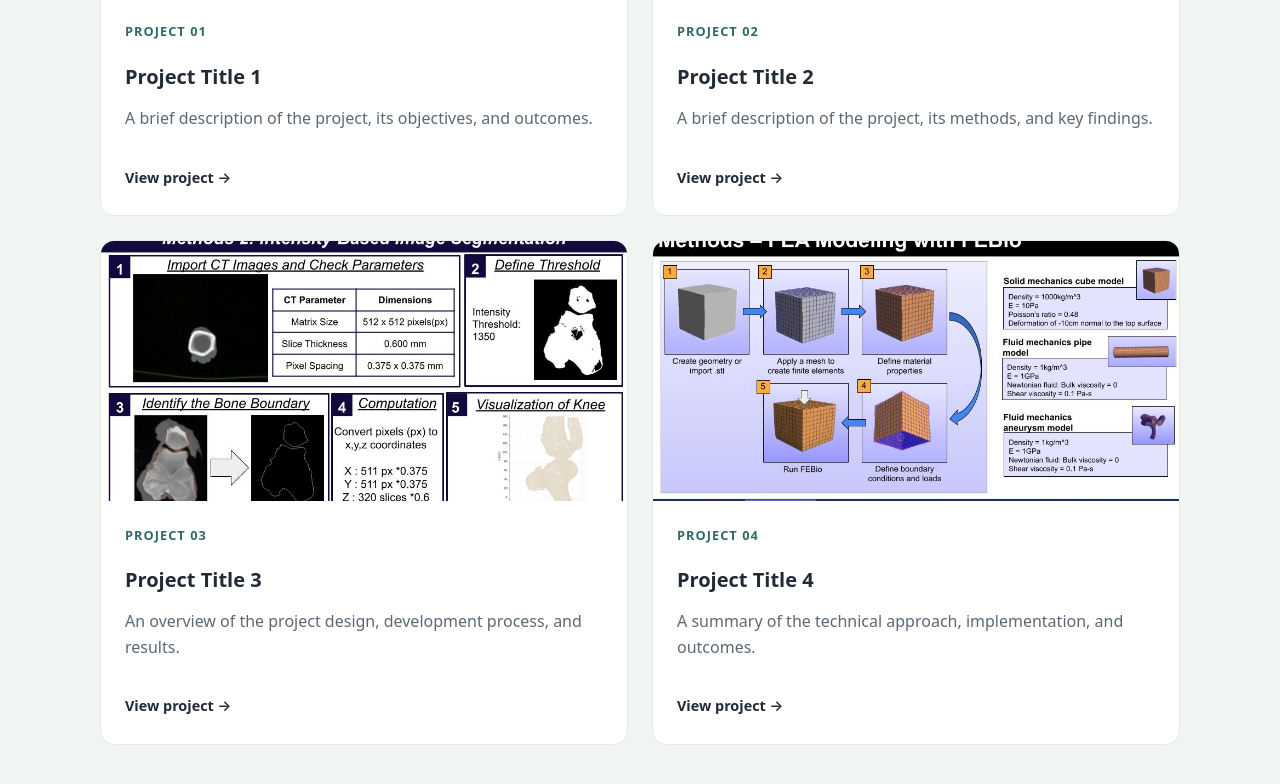
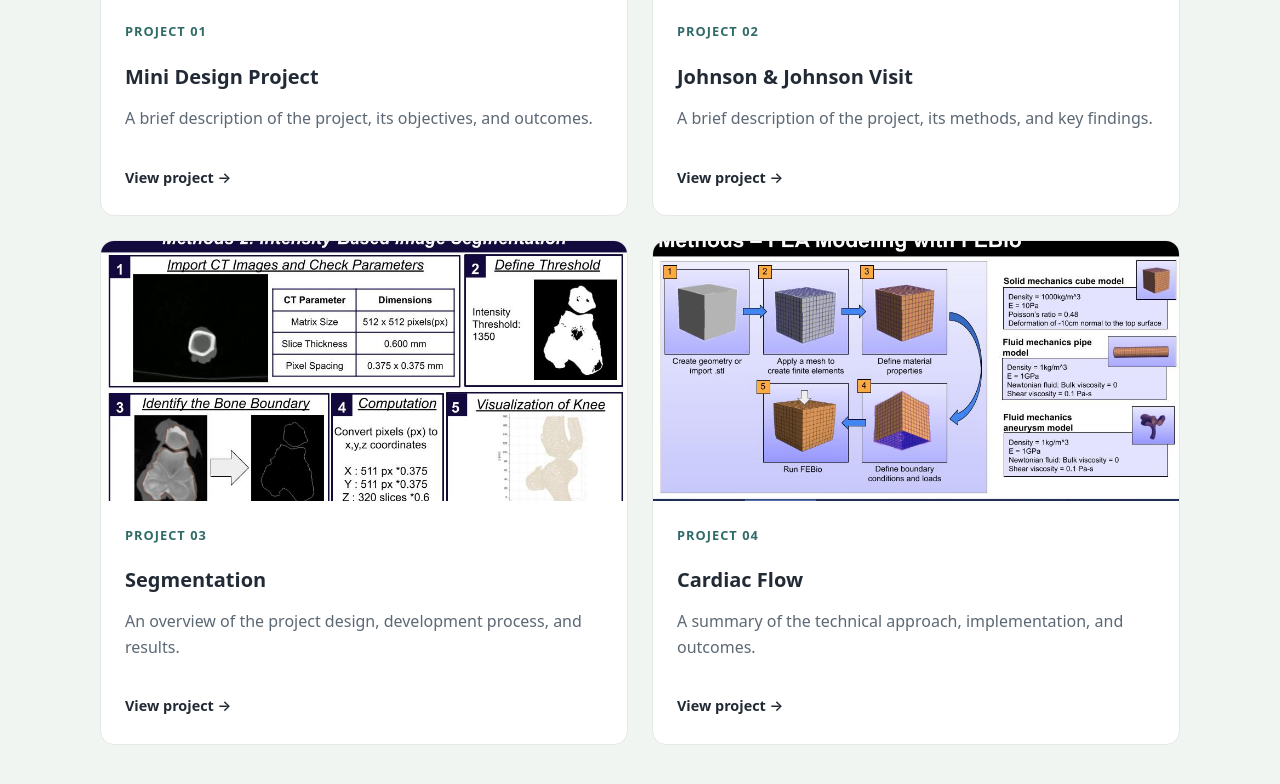
Before and after one commit to amaanwar/amaanwar.github.io, a plain HTML site: page index.html in a window 1280 px wide. Shown: the part 2480-3264 px from the top of the page. Drawn offline with Linux system fonts and the light colour scheme.

Commit message:
Update index.html

```diff
--- a/index.html
+++ b/index.html
@@ -93,7 +93,7 @@
 
               <p class="card-label">Research</p>
 
-              <h3>Research Title 1</h3>
+              <h3>NIH Research</h3>
 
               <p>
                 A brief description of the research project,
@@ -123,7 +123,7 @@
 
               <p class="card-label">Research</p>
 
-              <h3>Research Title 2</h3>
+              <h3>Senior Design Project</h3>
 
               <p>
                 An overview of the research objectives,
@@ -228,7 +228,7 @@
 
               <p class="card-label">Project 01</p>
 
-              <h3>Project Title 1</h3>
+              <h3>Mini Design Project</h3>
 
               <p>
                 A brief description of the project,
@@ -258,7 +258,7 @@
 
               <p class="card-label">Project 02</p>
 
-              <h3>Project Title 2</h3>
+              <h3>Johnson & Johnson Visit</h3>
 
               <p>
                 A brief description of the project,
@@ -288,7 +288,7 @@
 
               <p class="card-label">Project 03</p>
 
-              <h3>Project Title 3</h3>
+              <h3>Segmentation</h3>
 
               <p>
                 An overview of the project design,
@@ -318,7 +318,7 @@
 
               <p class="card-label">Project 04</p>
 
-              <h3>Project Title 4</h3>
+              <h3>Cardiac Flow</h3>
 
               <p>
                 A summary of the technical approach,
```
